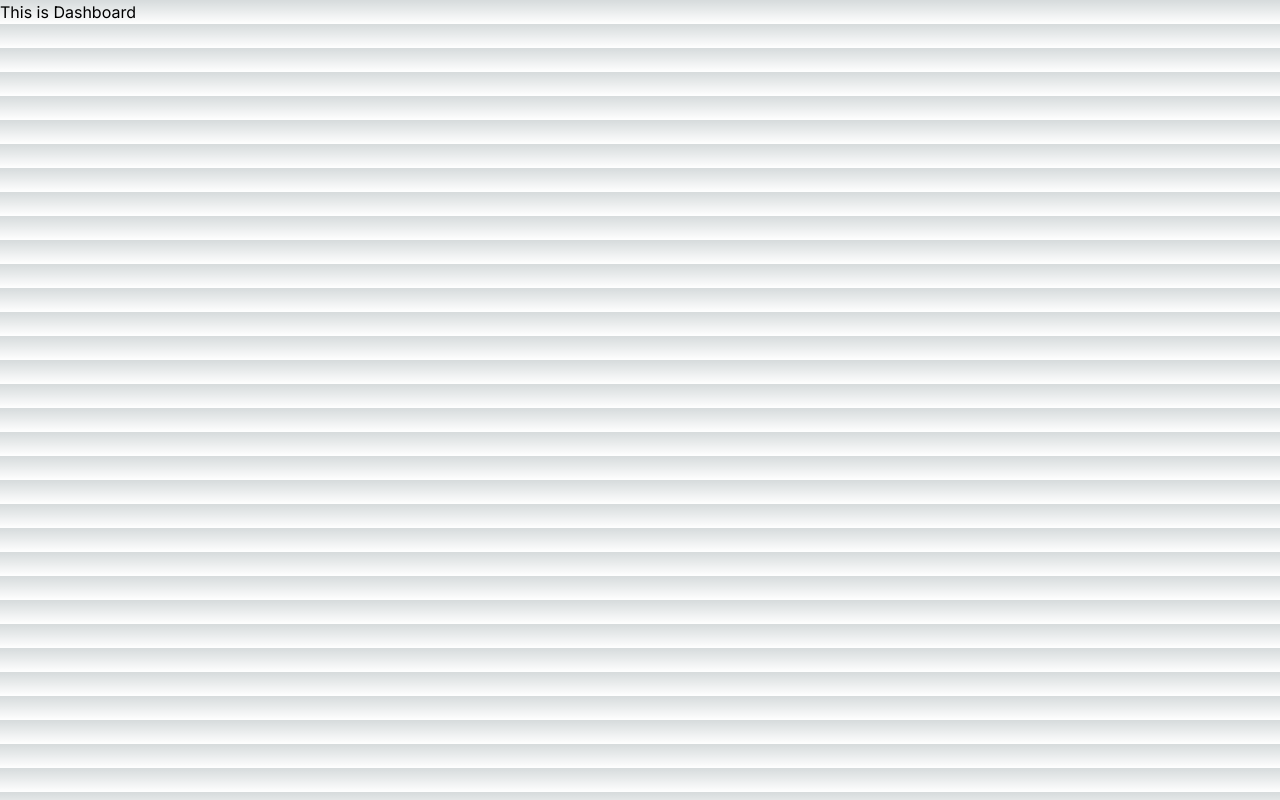
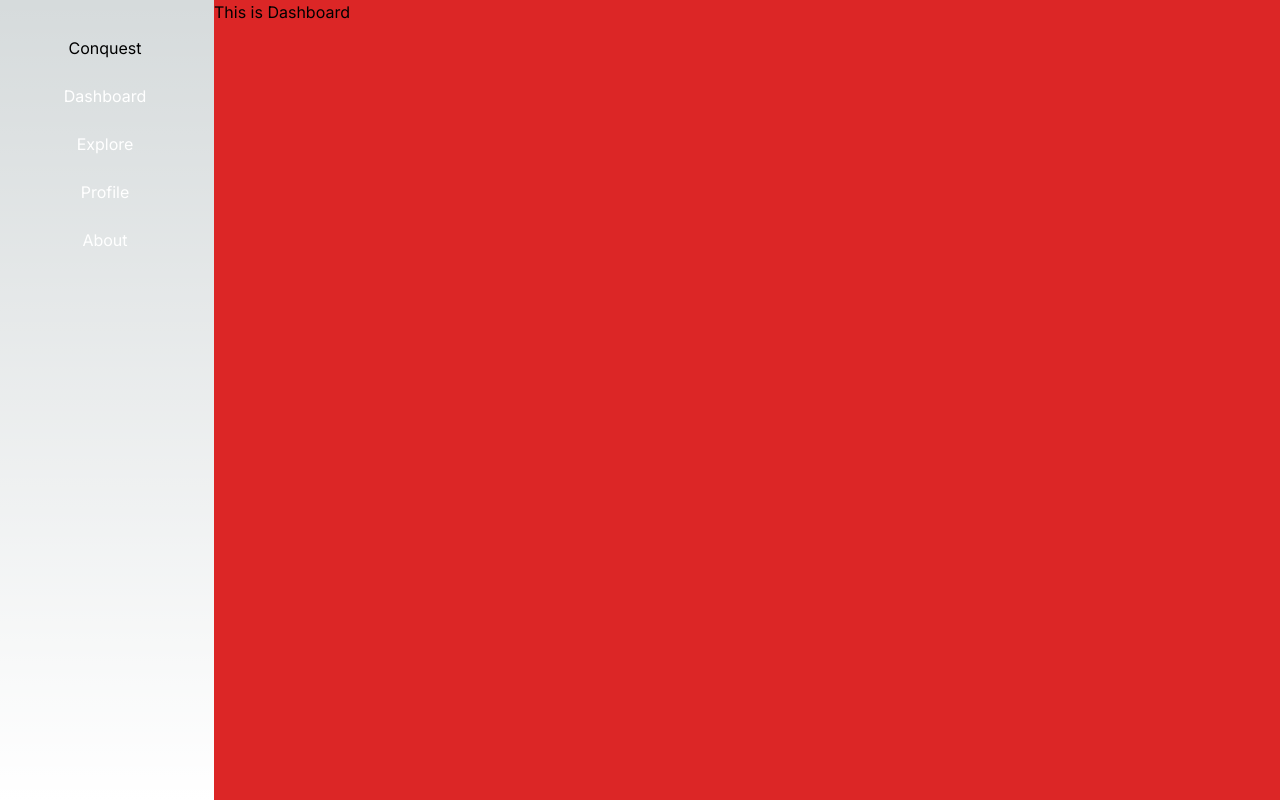
Before and after one commit to divy-vinayak/conquest, a Next.js app in the folder frontend/: page /dashboard in a window 1280 px wide. Built offline with nearby package versions, Linux system fonts and the light colour scheme.

Commit message:
boilderplate for sidebar, tabbutton, etc

```diff
--- a/frontend/src/app/dashboard/page.tsx
+++ b/frontend/src/app/(main)/dashboard/page.tsx
@@ -1,5 +1,5 @@
 export default function Page() {
-    return <>
+    return <div className="bg-red-600 col-span-5">
         This is Dashboard
-    </>;
+    </div>;
 }
--- /dev/null
+++ b/frontend/src/app/(main)/layout.tsx
@@ -0,0 +1,9 @@
+import SideBar from "@/components/SideBar";
+import { ReactNode } from "react";
+
+export default function MainLayout({children} : {children: ReactNode}) {
+    return <div className="grid grid-cols-6 gap-1 min-h-screen">
+        <SideBar />
+        {children}
+    </div>
+}
--- a/frontend/src/components/SideBar.tsx
+++ b/frontend/src/components/SideBar.tsx
@@ -1,9 +1,25 @@
-import React from 'react'
+import Link from "next/link";
+import React from "react";
+import TabButton from "./TabButton";
 
 export default function SideBar() {
-  return (
-    <div>
-      This is side bar
-    </div>
-  )
+    return (
+        <div className="min-h-full col-span-1 p-4 flex flex-col items-center gap-4">
+            <div className="mt-5">Conquest</div>
+            <div className="flex flex-col gap-2 w-full">
+                <TabButton>
+                    <Link href={"/dashboard"}>Dashboard</Link>
+                </TabButton>
+                <TabButton>
+                    <Link href={"/explore"}>Explore</Link>
+                </TabButton>
+                <TabButton>
+                    <Link href={"/profile"}>Profile</Link>
+                </TabButton>
+                <TabButton>
+                    <Link href={"/about"}>About</Link>
+                </TabButton>
+            </div>
+        </div>
+    );
 }
--- /dev/null
+++ b/frontend/src/components/TabButton.tsx
@@ -0,0 +1,9 @@
+import React, { ReactNode } from "react";
+
+export default function TabButton({ children }: { children: ReactNode }) {
+    return (
+        <button className="focus:outline-none focus:ring focus:border-teal-300 focus:bg-teal-500 transition-all duration-300 ease-in-out hover:bg-teal-600 text-white px-4 py-2 rounded-md flex justify-center">
+            {children}
+        </button>
+    );
+}
```
Also changed, not shown: frontend/src/app/(main)/explore/page.tsx (renamed from frontend/src/app/explore/page.tsx).
